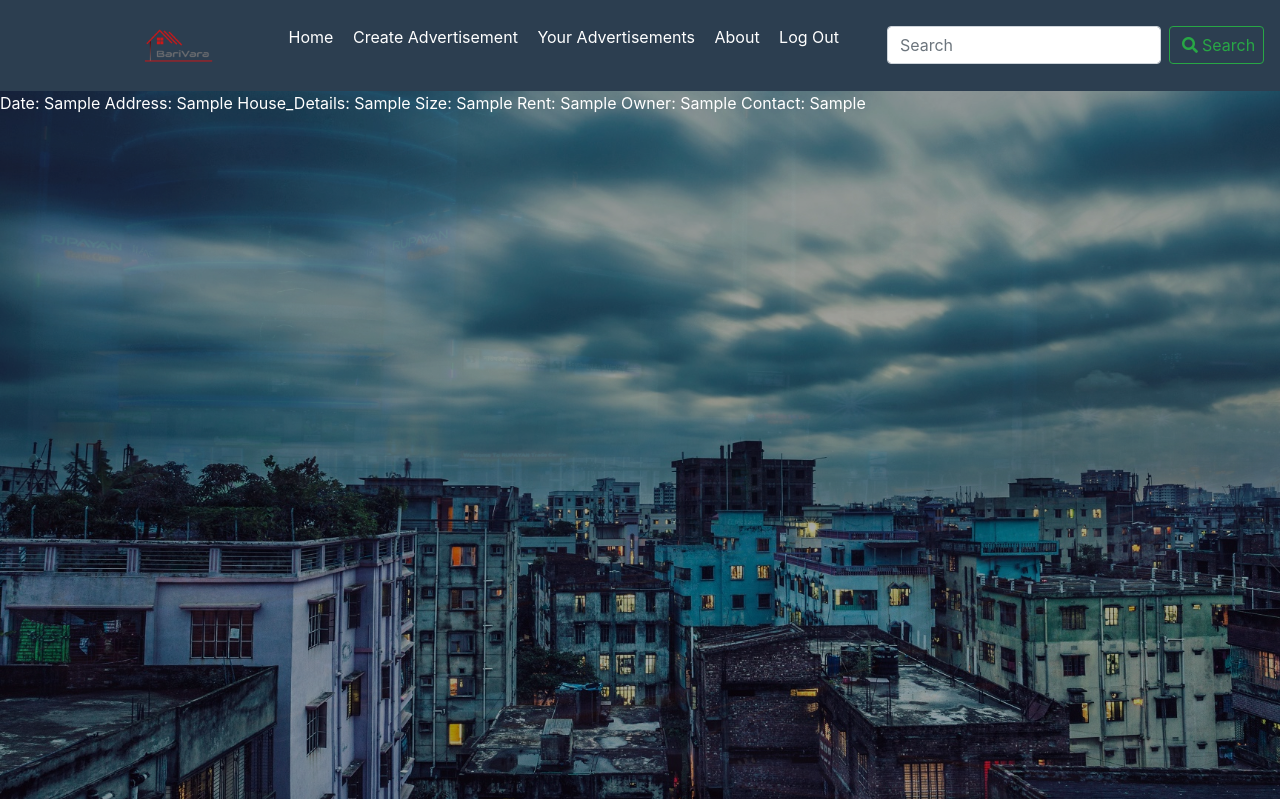
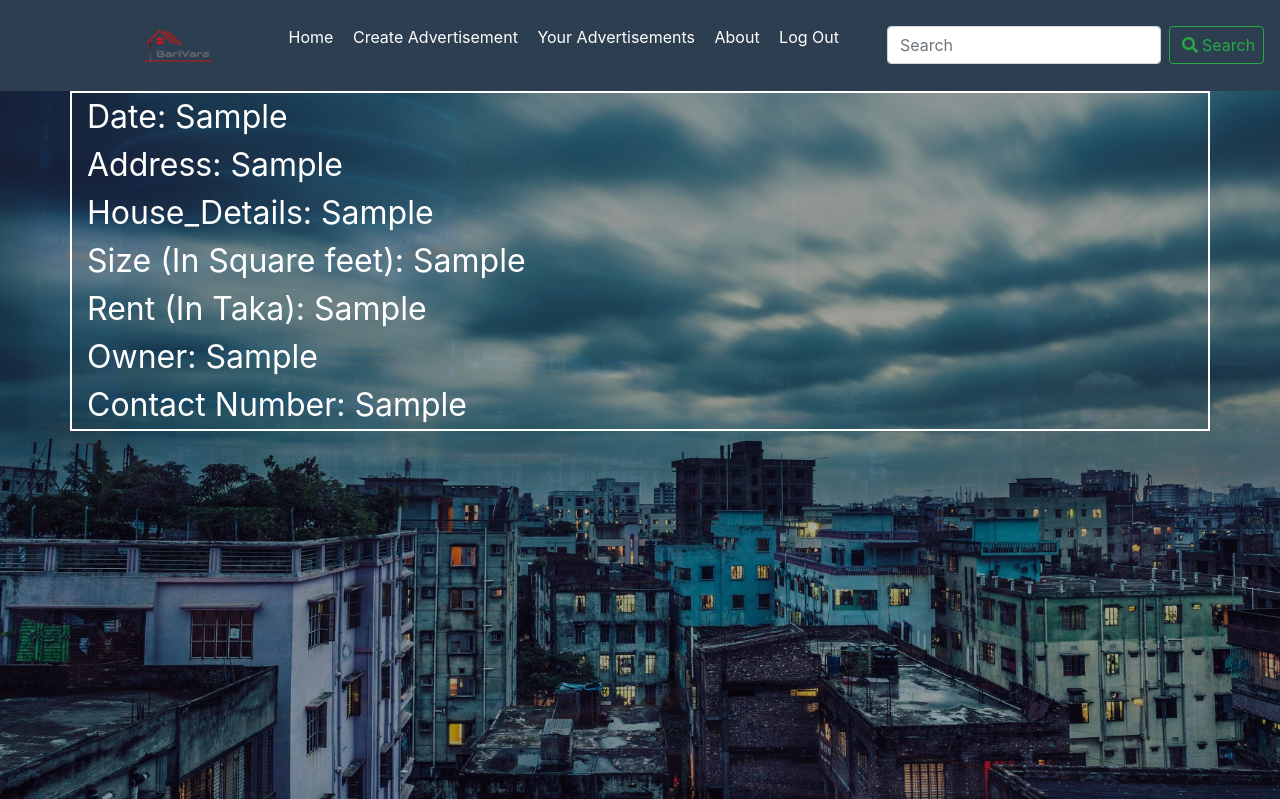
Before and after one commit to Muniat/BariVara, a Django app: template Barivara/templates/advertisement_details.html in a window 1280 px wide. Shown: the top 799 px of the page. Run offline with Django 3.2, Linux system fonts and the light colour scheme; the template is opened without the code that fills it: most values are stand-ins (such as "Sample title", 1, 10 or a date in 2020); some libraries are stand-ins or nearby versions.

Commit message:
updated the UI of advertisements_details page

```diff
--- a/Barivara/templates/advertisement_details.html
+++ b/Barivara/templates/advertisement_details.html
@@ -2,12 +2,25 @@
 
 {% block content %}
 
-Date: {{d}}
-Address: {{a}}
-House_Details: {{h}}
-Size: {{s}}
-Rent: {{f}}
-Owner: {{o}}
-Contact: {{c}}
+<style>
+    .container{
+        border: 2px solid white;
+        font-size: xx-large;
+    }
+</style>
+
+<div class="container">
+
+
+      Date: {{d}}<br>
+      Address: {{a}}<br>
+      House_Details: {{h}}<br>
+      Size (In Square feet): {{s}}<br>
+      Rent (In Taka): {{f}}<br>
+      Owner: {{o}}<br>
+      Contact Number: {{c}}<br>
+
+  </div>
+
 
 {% endblock content %}
```
Also changed, not shown: Barivara/db.sqlite3.
